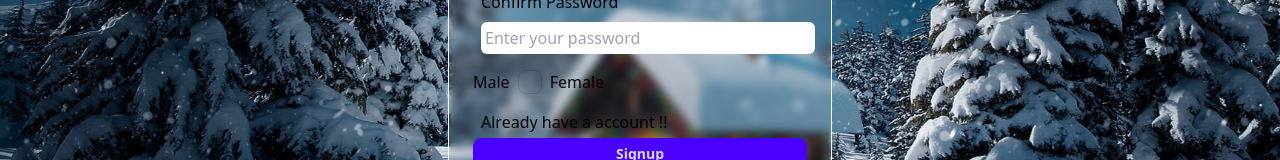
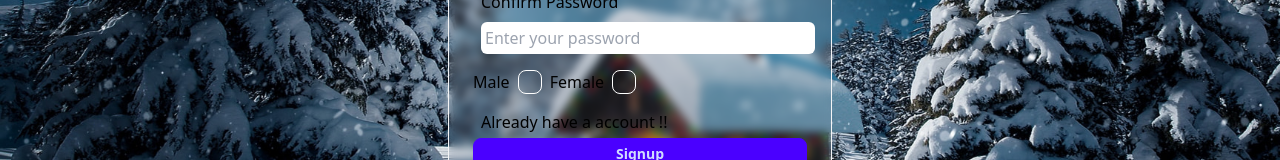
Before and after one commit to Yogi1305/Chatly, a React (Create React App) app in the folder frontend/: page /register in a window 1280 px wide. Shown: the part 450-610 px from the top of the page. Built offline with nearby package versions, Linux system fonts and the light colour scheme.

Commit message:
adding border to check-box

```diff
--- a/frontend/src/components/Signup.js
+++ b/frontend/src/components/Signup.js
@@ -127,7 +127,7 @@ const Signup = () => {
               checked={User.gender === "boy"}
               onChange={() => handleCheckbox("boy")}
 
-              className="checkbox mx-2" />
+              className="checkbox mx-2 border-white" />
             </div>
             <div className="flex items-center">
               <p>Female</p>
@@ -136,7 +136,7 @@ const Signup = () => {
               checked={User.gender === "girl"}
               onChange={() => handleCheckbox("girl")}
 
-              className="checkbox mx-2" />
+              className="checkbox mx-2 border-white" />
             </div>
           </div>
           <Link to="/login" className= "  hover:text-red-600 hover:underline mx-2">
```
